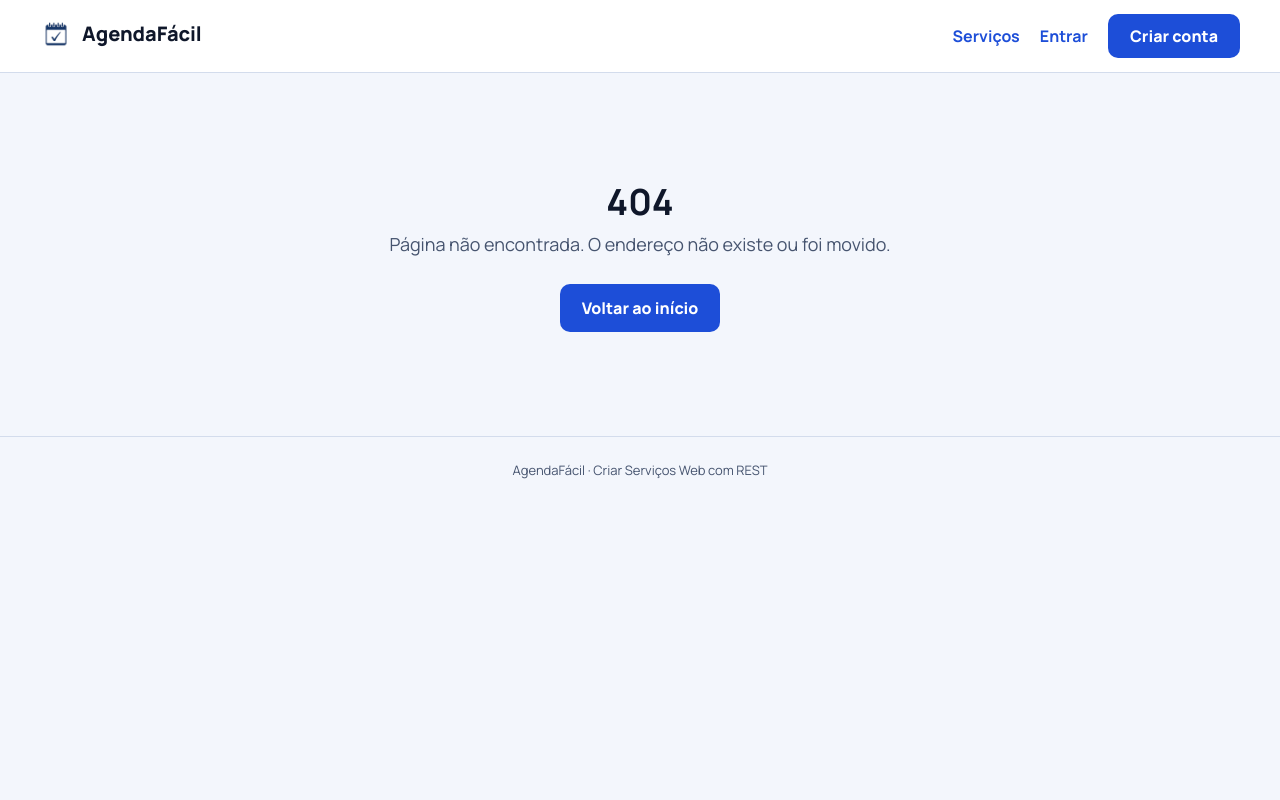
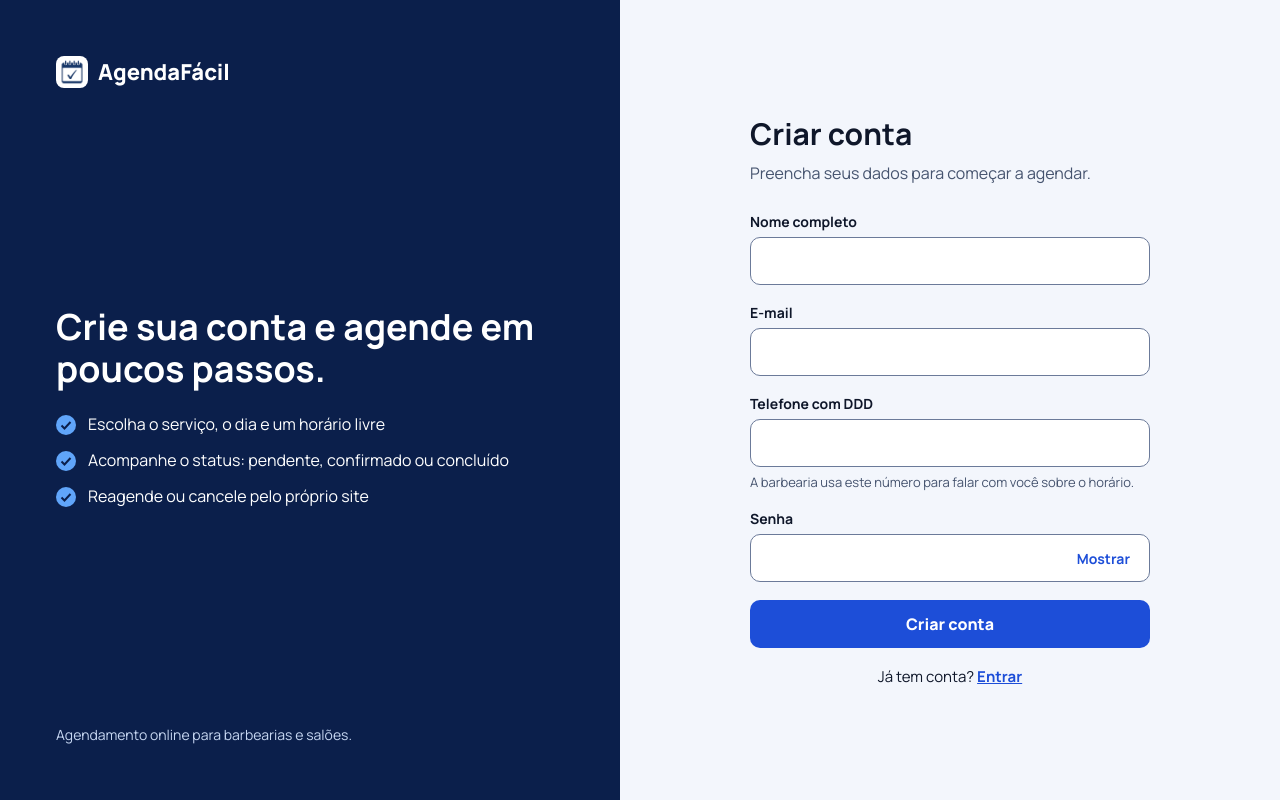
Before and after one commit to victorr-david/agenda-facil, a React (Vite) app: page /cadastro in a window 1280 px wide. Before the commit this address had no page. Built offline with nearby package versions, Linux system fonts and the light colour scheme.

Commit message:
feat: adiciona tela de cadastro de cliente com validação

```diff
--- a/src/App.jsx
+++ b/src/App.jsx
@@ -3,6 +3,7 @@ import { AuthProvider } from './context/AuthContext';
 import Layout from './components/Layout';
 import Home from './pages/Home';
 import Login from './pages/Login';
+import Cadastro from './pages/Cadastro';
 import NaoEncontrada from './pages/NaoEncontrada';
 import './App.css';
 
@@ -13,6 +14,7 @@ export default function App() {
         <Routes>
           {/* Telas de autenticação (layout próprio, sem navbar) */}
           <Route path="/login" element={<Login />} />
+          <Route path="/cadastro" element={<Cadastro />} />
 
           <Route element={<Layout />}>
             {/* Rotas públicas */}
--- /dev/null
+++ b/src/pages/Cadastro.jsx
@@ -0,0 +1,70 @@
+import { useState } from 'react';
+import { Link, useNavigate } from 'react-router-dom';
+import { useAuth } from '../context/AuthContext';
+import LayoutAutenticacao from '../components/LayoutAutenticacao';
+import CampoFormulario from '../components/CampoFormulario';
+import CampoSenha from '../components/CampoSenha';
+import MensagemErro from '../components/MensagemErro';
+
+export default function Cadastro() {
+    const { cadastrar } = useAuth();
+    const navigate = useNavigate();
+    const [form, setForm] = useState({ nome: '', email: '', telefone: '', senha: '' });
+    const [erros, setErros] = useState({});
+    const [erroApi, setErroApi] = useState('');
+    const [enviando, setEnviando] = useState(false);
+
+    function handleChange(e) {
+        setForm({ ...form, [e.target.name]: e.target.value });
+        setErros({ ...erros, [e.target.name]: undefined }); // some o erro ao corrigir
+    }
+
+    function validar() {
+        const novos = {};
+        if (!form.nome.trim()) novos.nome = 'Informe seu nome completo';
+        else if (form.nome.trim().split(/\s+/).length < 2) novos.nome = 'Digite nome e sobrenome';
+        if (!form.email.trim()) novos.email = 'Informe seu e-mail';
+        else if (!/^\S+@\S+\.\S+$/.test(form.email)) novos.email = 'Digite um e-mail válido';
+        const digitos = form.telefone.replace(/\D/g, '');
+        if (!digitos) novos.telefone = 'Informe seu telefone com DDD';
+        else if (digitos.length < 10 || digitos.length > 11) novos.telefone = 'Digite o telefone com DDD, ex.: (83) 99999-9999';
+        if (!form.senha) novos.senha = 'Informe uma senha';
+        else if (form.senha.length < 6) novos.senha = 'A senha deve ter no mínimo 6 caracteres';
+        setErros(novos);
+        return Object.keys(novos).length === 0;
+    }
+
+    async function handleSubmit(e) {
+        e.preventDefault();
+        if (!validar()) return;
+        setEnviando(true);
+        setErroApi('');
+        try {
+            await cadastrar(form);
+            navigate('/servicos', { replace: true });
+        } catch (err) {
+            setErroApi(err.message);
+        } finally {
+            setEnviando(false);
+        }
+    }
+
+    return (
+        <LayoutAutenticacao
+            destaque="Crie sua conta e agende em poucos passos."
+            beneficios={['Escolha o serviço, o dia e um horário livre', 'Acompanhe o status: pendente, confirmado ou concluído', 'Reagende ou cancele pelo próprio site']}
+            titulo="Criar conta"
+            subtitulo="Preencha seus dados para começar a agendar."
+        >
+            <form onSubmit={handleSubmit} noValidate>
+                <MensagemErro mensagem={erroApi} />
+                <CampoFormulario id="nome" rotulo="Nome completo" autoComplete="name" value={form.nome} onChange={handleChange} erro={erros.nome} />
+                <CampoFormulario id="email" rotulo="E-mail" type="email" autoComplete="email" inputMode="email" value={form.email} onChange={handleChange} erro={erros.email} />
+                <CampoFormulario id="telefone" rotulo="Telefone com DDD" type="tel" autoComplete="tel" inputMode="tel" dica="A barbearia usa este número para falar com você sobre o horário." value={form.telefone} onChange={handleChange} erro={erros.telefone} />
+                <CampoSenha id="senha" rotulo="Senha" autoComplete="new-password" value={form.senha} onChange={handleChange} erro={erros.senha} />
+                <button type="submit" className="btn block" disabled={enviando}>{enviando ? 'Criando conta...' : 'Criar conta'}</button>
+            </form>
+            <p className="alt">Já tem conta? <Link to="/login">Entrar</Link></p>
+        </LayoutAutenticacao>
+    );
+}
```
